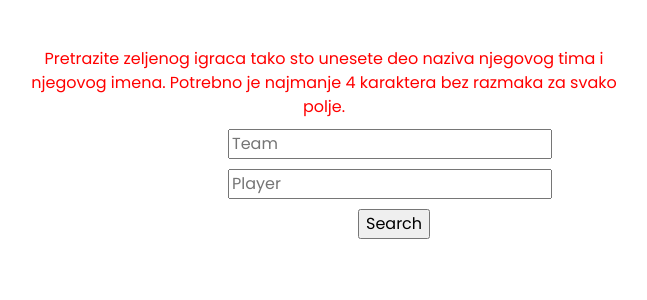
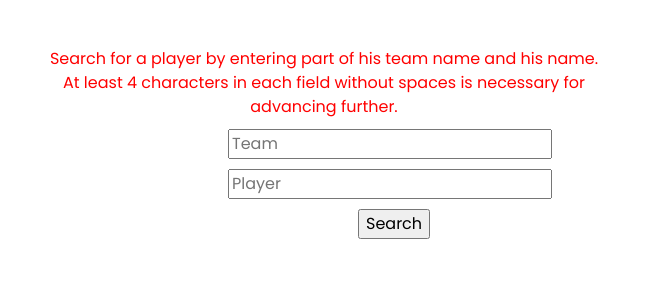
Before and after one commit to sivizdral/PSI_Crne_lisice_finta.com, a Django app: page /manager_teams/1 in a window 1280 px wide. Shown: the part 120-420 px from the top of the page, without its empty margins (316-963 px from the left). Run offline with Django 4.2, Linux system fonts and the light colour scheme; some web fonts are replaced.

Commit message:
Preveden tekst na engleski jezik u manager_plays

```diff
--- a/Faza 5/finta/shop/templates/manager_players.html
+++ b/Faza 5/finta/shop/templates/manager_players.html
@@ -16,8 +16,8 @@
                 <div id="position_name">
                 </div>
                 <div id="obavestenje">
-                    Pretrazite zeljenog igraca tako sto unesete deo naziva njegovog tima i njegovog imena.
-                    Potrebno je najmanje 4 karaktera bez razmaka za svako polje.
+                    Search for a player by entering part of his team name and his name.<br/>
+                    At least 4 characters in each field without spaces is necessary for advancing further.<br/>
                 </div>
                 <form id="player_form" method="post">
                     {% csrf_token %}
@@ -61,7 +61,7 @@
                                 </td>
                                 <td>
                                     <a href="{% url "manager_player_add" position player.player.id %}">
-                                        <input type="button" value="Dodaj">
+                                        <input type="button" value="Add">
                                     </a>
                                 </td>
                             </tr>
```
